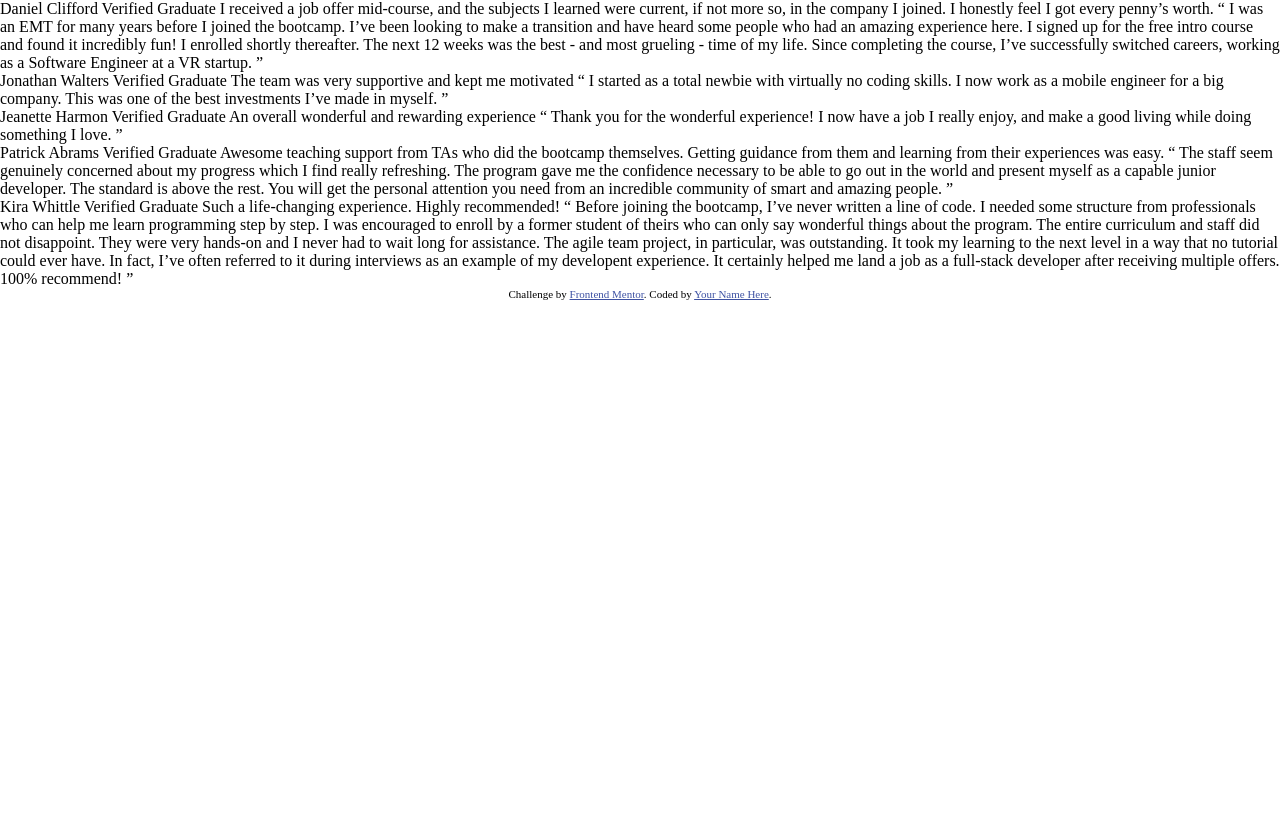
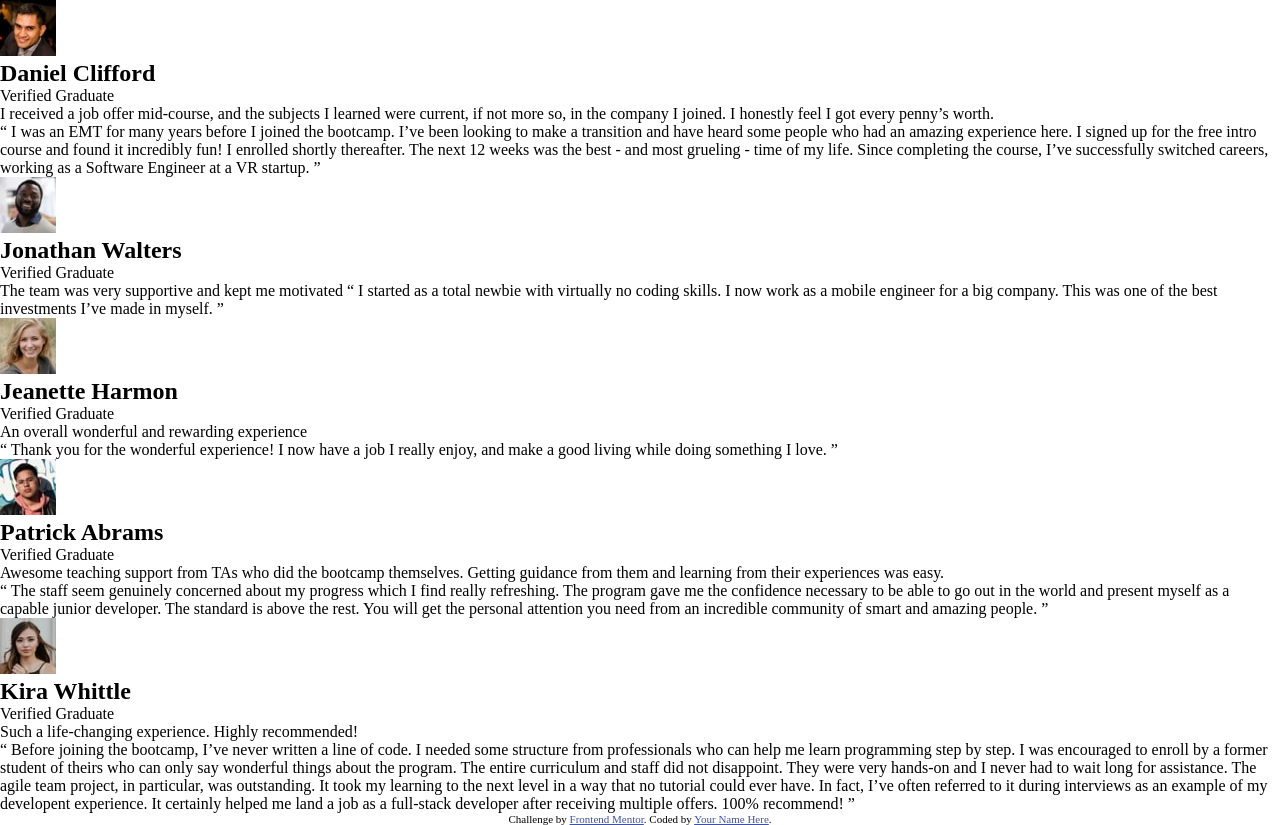
Before and after one commit to MariusREL/CSS-grid-oppgave, a plain HTML site: page index.html in a window 1280 px wide. Before the commit the page ends 800 px from the top, so only its background shows below. Drawn offline with Linux system fonts and the light colour scheme; a web font is replaced by a local one.

Commit message:
Refactor HTML structure and improve CSS variable definitions for better readability and maintainability

```diff
--- a/index.html
+++ b/index.html
@@ -1,88 +1,151 @@
 <!DOCTYPE html>
 <html lang="en">
   <head>
-  <meta charset="UTF-8">
-  <meta name="viewport" content="width=device-width, initial-scale=1.0"> <!-- displays site properly based on user's device -->
-  <link rel="stylesheet" href="./style.css">
-  <link rel="icon" type="image/png" sizes="32x32" href="./images/favicon-32x32.png">
+    <meta charset="UTF-8" />
+    <meta name="viewport" content="width=device-width, initial-scale=1.0" />
+    <!-- displays site properly based on user's device -->
+    <link rel="stylesheet" href="./style.css" />
+    <link
+      rel="icon"
+      type="image/png"
+      sizes="32x32"
+      href="./images/favicon-32x32.png"
+    />
 
     <title>Frontend Mentor | Grid Testimonials</title>
 
     <!-- Feel free to remove these styles or customise in your own stylesheet 👍 -->
     <style>
-    .attribution { font-size: 11px; text-align: center; }
-    .attribution a { color: hsl(228, 45%, 44%); }
+      .attribution {
+        font-size: 11px;
+        text-align: center;
+      }
+      .attribution a {
+        color: hsl(228, 45%, 44%);
+      }
     </style>
   </head>
   <body>
     <div class="testimonial-section">
       <div class="testimonial t1">
-      Daniel Clifford
-      Verified Graduate
+        <section class="person">
+          <div class="picture">
+            <img src="./images/image-daniel.jpg" alt="Daniel Clifford" />
+          </div>
 
-      I received a job offer mid-course, and the subjects I learned were current, if not more so,
-      in the company I joined. I honestly feel I got every penny’s worth.
+          <div>
+            <h2 class="name">Daniel Clifford</h2>
+            <p class="role">Verified Graduate</p>
+          </div>
+        </section>
 
-      “ I was an EMT for many years before I joined the bootcamp. I’ve been looking to make a
-      transition and have heard some people who had an amazing experience here. I signed up
-      for the free intro course and found it incredibly fun! I enrolled shortly thereafter.
-      The next 12 weeks was the best - and most grueling - time of my life. Since completing
-      the course, I’ve successfully switched careers, working as a Software Engineer at a VR startup. ”
+        <p>
+          I received a job offer mid-course, and the subjects I learned were
+          current, if not more so, in the company I joined. I honestly feel I
+          got every penny’s worth.
+        </p>
+
+        <p>
+          “ I was an EMT for many years before I joined the bootcamp. I’ve been
+          looking to make a transition and have heard some people who had an
+          amazing experience here. I signed up for the free intro course and
+          found it incredibly fun! I enrolled shortly thereafter. The next 12
+          weeks was the best - and most grueling - time of my life. Since
+          completing the course, I’ve successfully switched careers, working as
+          a Software Engineer at a VR startup. ”
+        </p>
       </div>
 
       <div class="testimonial t2">
-      Jonathan Walters
-      Verified Graduate
+        <section class="person">
+          <div class="picture">
+            <img src="./images/image-jonathan.jpg" alt="Jonathan Walters" />
+          </div>
+          <div>
+            <h2 class="name">Jonathan Walters</h2>
+            <p class="role">Verified Graduate</p>
+          </div>
+        </section>
 
-      The team was very supportive and kept me motivated
-
-      “ I started as a total newbie with virtually no coding skills. I now work as a mobile engineer
-      for a big company. This was one of the best investments I’ve made in myself. ”
+        The team was very supportive and kept me motivated “ I started as a
+        total newbie with virtually no coding skills. I now work as a mobile
+        engineer for a big company. This was one of the best investments I’ve
+        made in myself. ”
       </div>
 
       <div class="testimonial t3">
-      Jeanette Harmon
-      Verified Graduate
-
-      An overall wonderful and rewarding experience
-
-      “ Thank you for the wonderful experience! I now have a job I really enjoy, and make a good living
-      while doing something I love. ”
+        <section class="person">
+          <div class="picture">
+            <img src="./images/image-jeanette.jpg" alt="Jeanette Harmon" />
+          </div>
+          <div>
+            <h2 class="name">Jeanette Harmon</h2>
+            <p class="role">Verified Graduate</p>
+          </div>
+        </section>
+        <p>An overall wonderful and rewarding experience</p>
+        <p>
+          “ Thank you for the wonderful experience! I now have a job I really
+          enjoy, and make a good living while doing something I love. ”
+        </p>
       </div>
 
       <div class="testimonial t4">
-      Patrick Abrams
-      Verified Graduate
+        <section class="person">
+          <div class="picture">
+            <img src="./images/image-patrick.jpg" alt="Patrick Abrams" />
+          </div>
 
-      Awesome teaching support from TAs who did the bootcamp themselves. Getting guidance from them and
-      learning from their experiences was easy.
-
-      “ The staff seem genuinely concerned about my progress which I find really refreshing. The program
-      gave me the confidence necessary to be able to go out in the world and present myself as a capable
-      junior developer. The standard is above the rest. You will get the personal attention you need from
-      an incredible community of smart and amazing people. ”
+          <div>
+            <h2 class="name">Patrick Abrams</h2>
+            <p class="role">Verified Graduate</p>
+          </div>
+        </section>
+        <p>
+          Awesome teaching support from TAs who did the bootcamp themselves.
+          Getting guidance from them and learning from their experiences was
+          easy.
+        </p>
+        “ The staff seem genuinely concerned about my progress which I find
+        really refreshing. The program gave me the confidence necessary to be
+        able to go out in the world and present myself as a capable junior
+        developer. The standard is above the rest. You will get the personal
+        attention you need from an incredible community of smart and amazing
+        people. ”
       </div>
 
       <div class="testimonial t5">
-      Kira Whittle
-      Verified Graduate
-
-      Such a life-changing experience. Highly recommended!
-
-      “ Before joining the bootcamp, I’ve never written a line of code. I needed some structure from
-      professionals who can help me learn programming step by step. I was encouraged to enroll by a former
-      student of theirs who can only say wonderful things about the program. The entire curriculum and staff
-      did not disappoint. They were very hands-on and I never had to wait long for assistance. The agile team
-      project, in particular, was outstanding. It took my learning to the next level in a way that no tutorial
-      could ever have. In fact, I’ve often referred to it during interviews as an example of my developent
-      experience. It certainly helped me land a job as a full-stack developer after receiving multiple offers.
-      100% recommend! ”
+        <section class="person">
+          <div class="picture">
+            <img src="./images/image-kira.jpg" alt="Kira Whittle" />
+          </div>
+          <div>
+            <h2 class="person">Kira Whittle</h2>
+            <p class="role">Verified Graduate</p>
+          </div>
+        </section>
+        <p>Such a life-changing experience. Highly recommended!</p>
+        <p>
+          “ Before joining the bootcamp, I’ve never written a line of code. I
+          needed some structure from professionals who can help me learn
+          programming step by step. I was encouraged to enroll by a former
+          student of theirs who can only say wonderful things about the program.
+          The entire curriculum and staff did not disappoint. They were very
+          hands-on and I never had to wait long for assistance. The agile team
+          project, in particular, was outstanding. It took my learning to the
+          next level in a way that no tutorial could ever have. In fact, I’ve
+          often referred to it during interviews as an example of my developent
+          experience. It certainly helped me land a job as a full-stack
+          developer after receiving multiple offers. 100% recommend! ”
+        </p>
       </div>
     </div>
 
     <div class="attribution">
-    Challenge by <a href="https://www.frontendmentor.io?ref=challenge" target="_blank">Frontend Mentor</a>.
-    Coded by <a href="#">Your Name Here</a>.
+      Challenge by
+      <a href="https://www.frontendmentor.io?ref=challenge" target="_blank"
+        >Frontend Mentor</a
+      >. Coded by <a href="#">Your Name Here</a>.
     </div>
   </body>
 </html>
--- a/style.css
+++ b/style.css
@@ -1,6 +1,20 @@
+@import url('https://fonts.googleapis.com/css2?family=Barlow+Semi+Condensed:ital,wght@0,100;0,200;0,300;0,400;0,500;0,600;0,700;0,800;0,900;1,100;1,200;1,300;1,400;1,500;1,600;1,700;1,800;1,900&family=Playwrite+NG+Modern:wght@100..400&family=Radio+Canada:ital,wght@0,300..700;1,300..700&display=swap');
+
 :root{
+    --clr-purple-50: hsl(260, 100%, 95%)
+    --clr-purple-300: hsl(264, 82%, 80%)
+    --clr-purple-300: hsl(263, 55%, 52%)
+    --clr-White: hsl(0, 0%, 100%)
+    --clr-Grey-100: hsl(214, 17%, 92%)
+    --clr-Grey-200: hsl(0, 0%, 81%)
+    --clr-Grey-400: hsl(224, 10%, 45%)
+    --clr-Grey-500: hsl(217, 19%, 35%)
+    --clr-Dark-blue: hsl(219, 29%, 14%)
+    --clr-Black: hsl(0, 0%, 7%)
+    --standard-font-size: 13px
+    --font-family-standard: font-family: "Barlow Semi Condensed", sans-serif;
+}
 
-}
 
 
 
```
Lines whose indentation alone changed are shown as unchanged.
